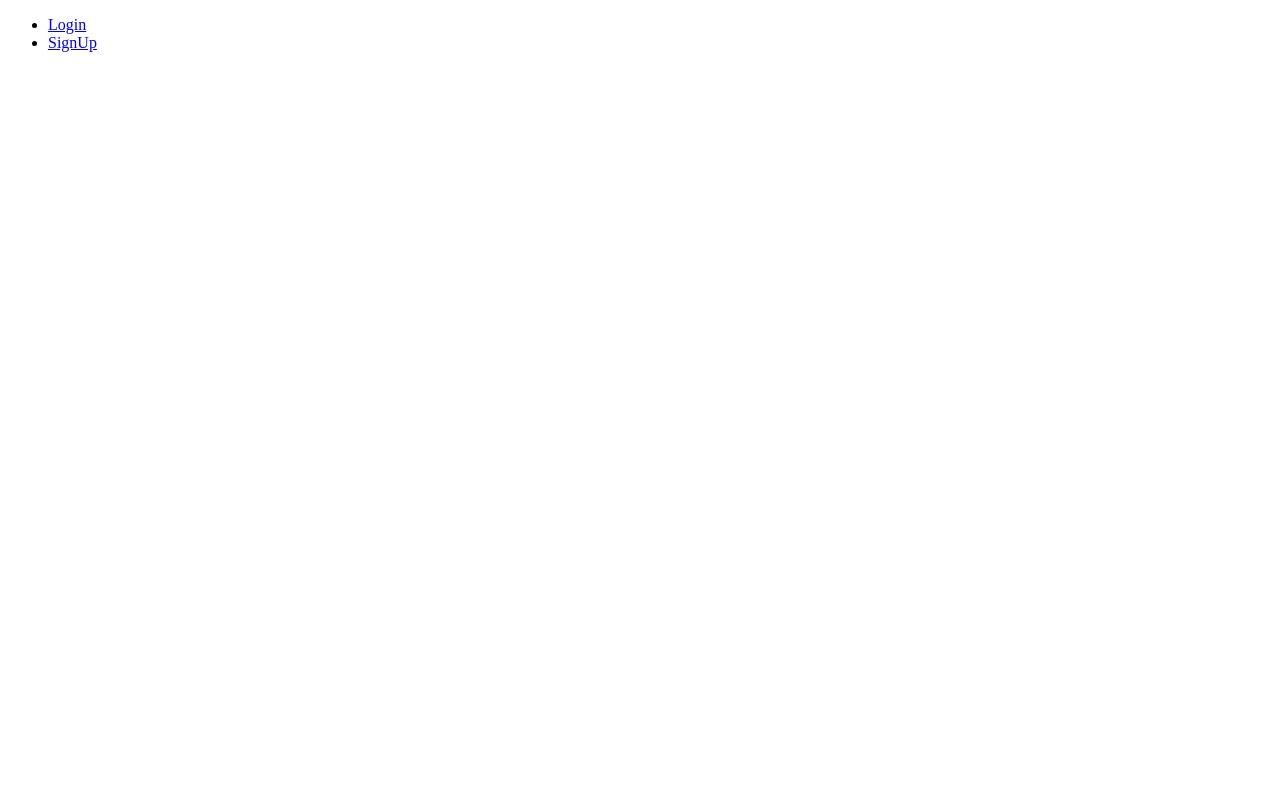
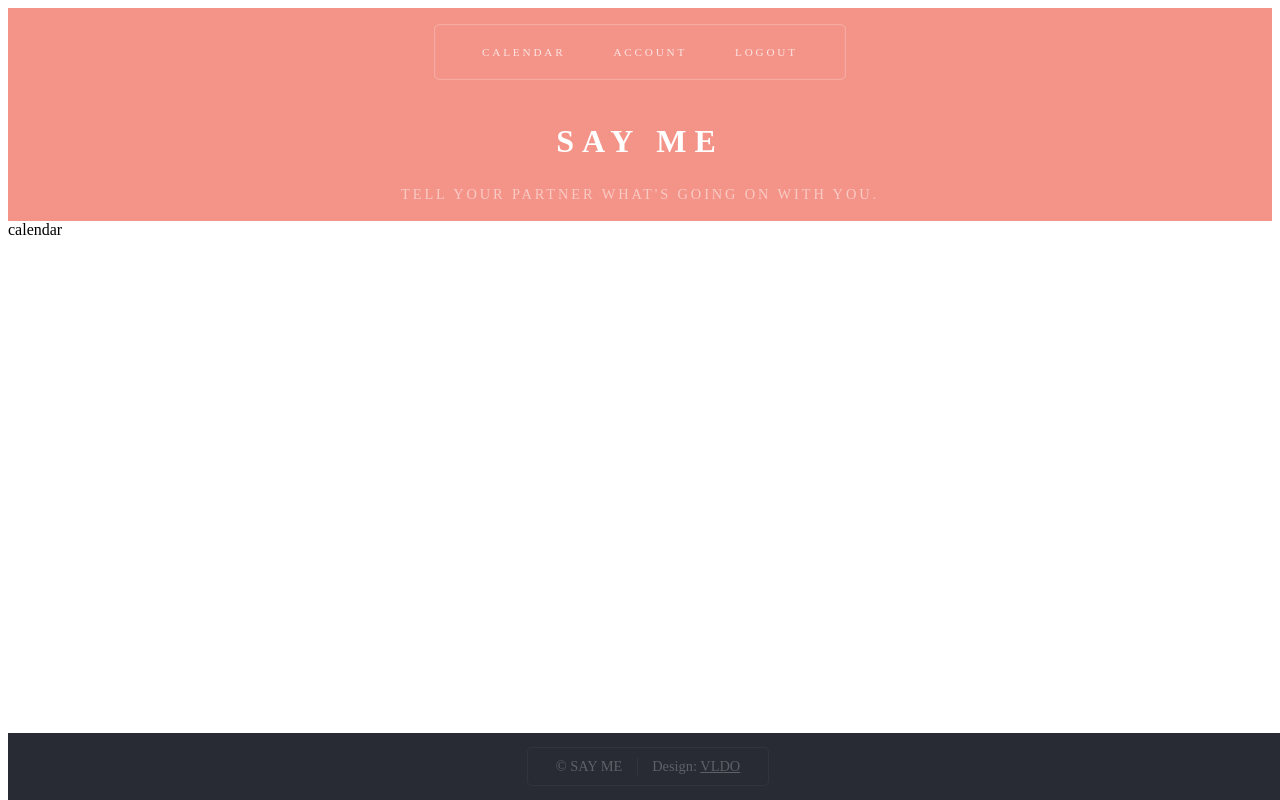
Before and after one commit to daneelzam/say-me, a React (Create React App) app in the folder client/: page / in a window 1280 px wide. Built offline with nearby package versions, Linux system fonts and the light colour scheme.

Commit message:
feat(vika): add ProtectedRouter and AuthRouter

```diff
--- a/client/src/App.js
+++ b/client/src/App.js
@@ -1,16 +1,24 @@
 import React from 'react';
 import {
-  BrowserRouter as Router, Switch, Route, Link
+  BrowserRouter as Router, Switch, Link
 } from 'react-router-dom';
 import Login from './components/Account/Login/Login';
 import SignUp from './components/Account/SignUp/SignUp';
 import Footer from './components/Footer/Footer';
 import Header from './components/Header/Header';
+import AuthRouter from './hoc/AuthRouter';
+import ProtectedRouter from './hoc/ProtectedRouter';
+import Account from './components/Account/Account/Account';
 
 function App() {
-  return (
-    <Router>
-      <div>
+  const isAuth = true;
+  const test2 = () => <div children="calendar"/>;
+  const test3 = () => <div children="logout"/>;
+  const renderHeader = () => {
+    if (isAuth) {
+      return <Header/>;
+    }
+    return (
         <nav>
           <ul>
             {/* <li> */}
@@ -24,21 +32,22 @@ function App() {
             </li>
           </ul>
         </nav>
-
-        <Switch>
-          <Route path="/login">
-            <Login />
-          </Route>
-          <Route path="/signup">
-            <SignUp />
-          </Route>
-          {/* <Route path="/"> */}
-          {/*  <Home /> */}
-          {/* </Route> */}
-        </Switch>
-
-      </div>
-    </Router>
+    );
+  };
+  return (
+      <Router>
+        <div>
+          {renderHeader()}
+          {isAuth && <Footer/>}
+          <Switch>
+            <AuthRouter Component={Login} path="/login"/>
+            <AuthRouter Component={SignUp} path="/signup"/>
+            <ProtectedRouter Component={Account} path="/account"/>
+            <ProtectedRouter Component={test2} path="/" exact/>
+            <ProtectedRouter Component={test3} path="/logout"/>
+          </Switch>
+        </div>
+      </Router>
   );
 }
 
--- a/client/src/components/Account/Account/Account.css
+++ b/client/src/components/Account/Account/Account.css
@@ -2,7 +2,7 @@
     transform-origin: 50% 50%;
     transform: rotateX(0deg);
     transition: opacity 1s ease, transform 1s ease;
-  padding: 4.5em 3em 3em 3em ;
+    padding: 4.5em 3em 3em 3em;
     background: #ffffff;
     border-radius: 4px;
     cursor: default;
@@ -10,7 +10,6 @@
     opacity: 0.95;
     position: relative;
     text-align: center;
-  width: 27em;
 }
 
 #main .avatar {
--- a/client/src/components/Account/Account/Account.js
+++ b/client/src/components/Account/Account/Account.js
@@ -1,11 +1,10 @@
 import React from 'react';
 import './Account.css';
 
-
 function Account() {
   return (
-  <section id="main" class="container">
-    <span class="avatar"><img src="images/avatar.jpg" alt="" /></span>
+  <section id="main" className="container">
+    <span className="avatar"><img src="images/avatar.jpg" alt="" /></span>
     <h1>Name: Jane Doe</h1>
     <p>Email: johndoy@gmai.com</p>
     <h1>Goal: get pregnant</h1>
--- a/client/src/components/Header/Nav.js
+++ b/client/src/components/Header/Nav.js
@@ -1,13 +1,14 @@
 import React from 'react';
 import './Header.css';
+import { Link } from 'react-router-dom';
 
 function Nav() {
   return (
     <nav id="nav">
                 <ul>
-                    <li><a href="index.html">Calendar</a></li>
-                    <li><a href="account.html">Account</a></li>
-                    <li><a href="#">Logout</a></li>
+                    <li><Link to="/">Calendar</Link></li>
+                    <li><Link to="/account">Account</Link></li>
+                    <li><Link to="/logout">Logout</Link></li>
                 </ul>
     </nav>
   );
--- /dev/null
+++ b/client/src/hoc/AuthRouter.js
@@ -0,0 +1,12 @@
+import { Route, Redirect } from 'react-router-dom';
+
+const AuthRouter = ({ Component, path }) => {
+  const isAuth = true;
+  return (
+      <Route path={path}>
+        {isAuth ? <Redirect to='/'/> : <Component/>}
+      </Route>
+  );
+};
+
+export default AuthRouter;
--- /dev/null
+++ b/client/src/hoc/ProtectedRouter.js
@@ -0,0 +1,12 @@
+import { Route, Redirect } from 'react-router-dom';
+
+const ProtectedRouter = ({ Component, path, ...rest }) => {
+  const isAuth = true;
+  return (
+      <Route path={path} {...rest}>
+        {isAuth ? <Component/> : <Redirect to='/login'/>}
+      </Route>
+  );
+};
+
+export default ProtectedRouter;
```
Lines whose indentation alone changed are shown as unchanged.
